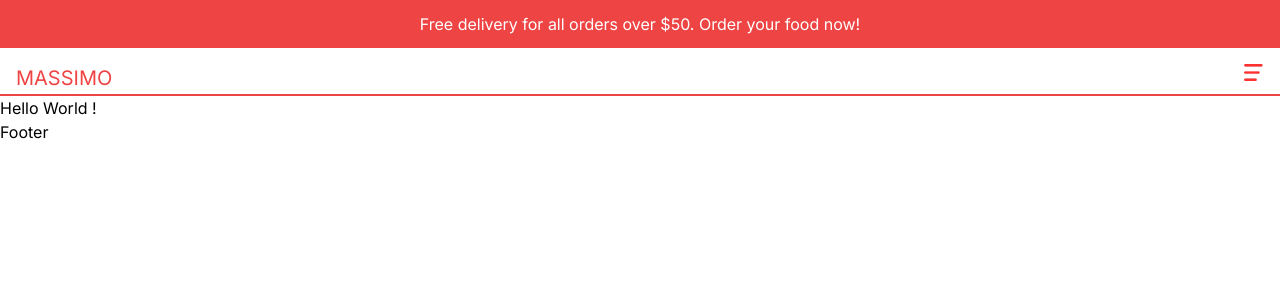
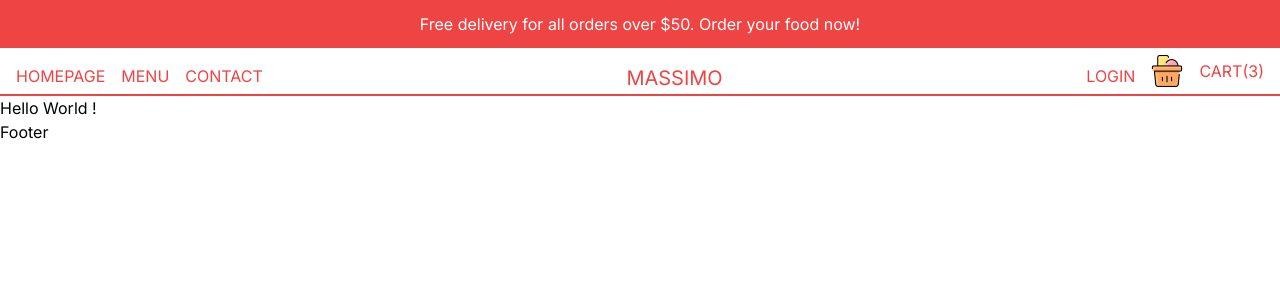
Before and after one commit to walass1980/FoodOrdering-fronend, a Next.js app: page / in a window 1280 px wide. Shown: the top 300 px of the page. Built offline with nearby package versions, Linux system fonts and the light colour scheme.

Commit message:
upgrade navbar

```diff
--- a/src/components/Navbar.tsx
+++ b/src/components/Navbar.tsx
@@ -1,17 +1,32 @@
 import Link from 'next/link'
 import React from 'react'
 import Menu from './Menu'
+import Carticon from './Carticon'
 
 const Navbar = () => {
+  const user = false
   return (
     <div className='h-12 text-red-500 p-4 flex justify-between border-b-2 border-b-red-500 uppercase'>
+      {/*LEFT MENU*/}
+      <div className='hidden md:flex gap-4'>
+        <Link href="/">Homepage</Link>
+        <Link href="/menu">Menu</Link>
+        <Link href="/">Contact</Link>
+      </div>
       {/*LOGO*/}
       <div className='text-xl'>
         <Link href="/">Massimo</Link>
       </div>
       {/*MOBILE MENU*/}
-      <div>
+      <div className='md:hidden'>
           <Menu/>
+      </div>
+      {/*RIGHT MENU*/}
+      <div className='hidden md:flex gap-4'>
+        {
+        !user? (<Link href="/">Login</Link>):(
+        <Link href="/orders">Orders</Link>)}
+        <Carticon/>
       </div>
     </div>
   )
```
